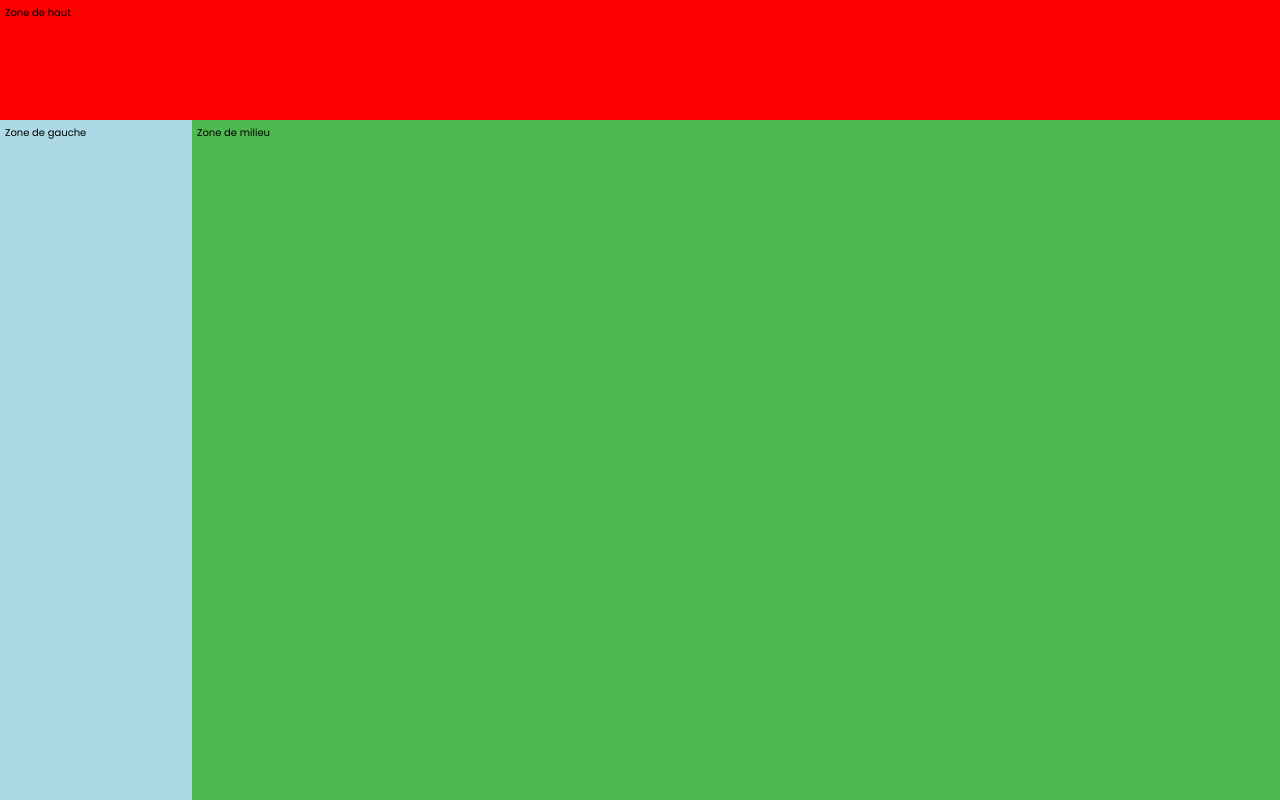
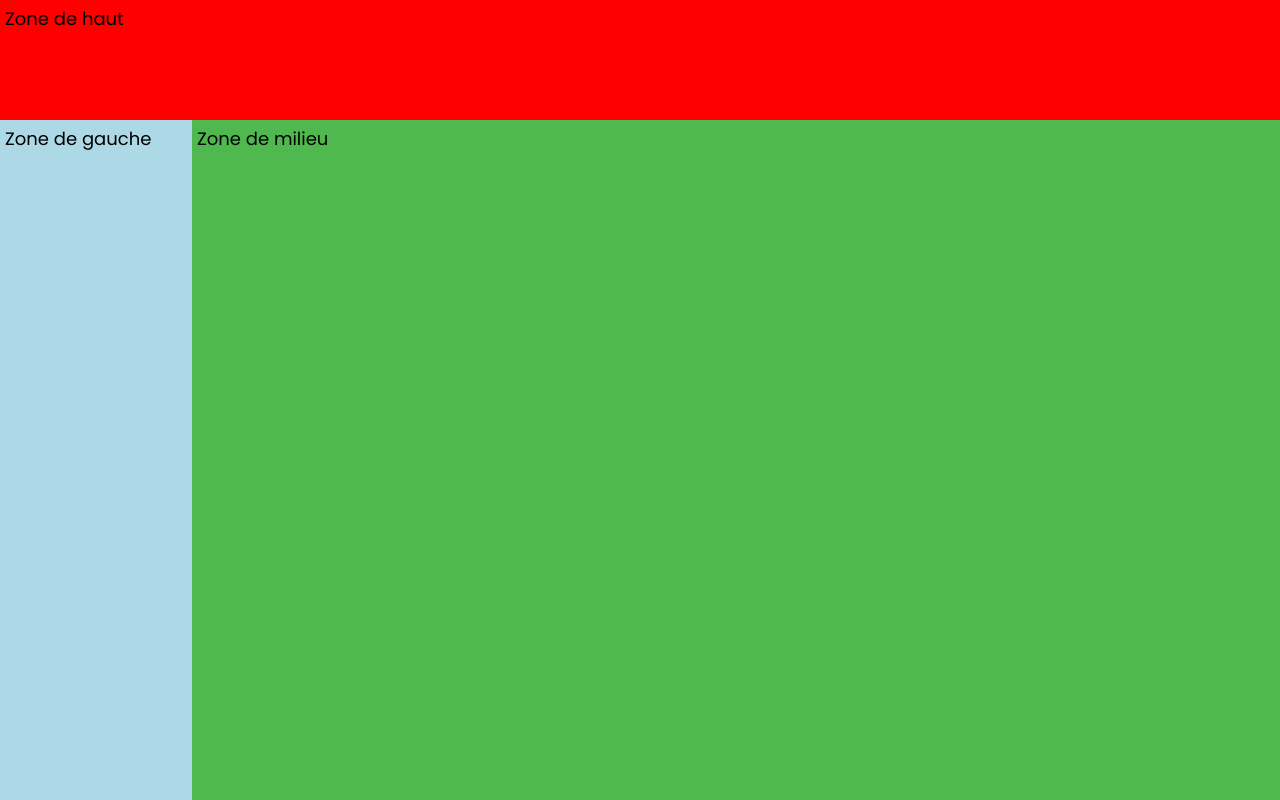
Before and after one commit to woldemarUA/tymchenko-devoir-01-12, a plain HTML site: page app/exercices/ex01/ex-01-1.html in a window 1280 px wide. Drawn offline with Linux system fonts and the light colour scheme; a web font is replaced by a local one.

Commit message:
MAJ css grid system tous ex01

```diff
--- a/app/exercices/ex01/css/ex-01-1.css
+++ b/app/exercices/ex01/css/ex-01-1.css
@@ -4,14 +4,19 @@
     box-sizing: border-box;
 }
 
-body{
-    height: 100vh;
-}
 
 html {
     min-height: 100vh;
     font-size: 62.5%;
     font-family: Poppins;
+}
+
+body{
+    height: 100vh;
+    font-size: 1.8rem;
+    display: grid;
+    grid-template-columns: 15% 85%;
+    grid-template-rows: 15% 85%;
 }
 
 .haut, .gauche, .milieu {
@@ -21,17 +26,13 @@ html {
 
 .haut {
     background: red;
-    height: 15vh;
-}
 
-.content {
-    display: grid;
-    grid-template-columns: 15% 85%;
-    min-height:85vh;
+    grid-column: 1/3;
 }
 
 .gauche {
     background: lightblue;
+    grid-column: 1/2;
 }
 
 .milieu {
--- a/app/exercices/ex01/css/ex-01-2.css
+++ b/app/exercices/ex01/css/ex-01-2.css
@@ -11,6 +11,10 @@ html {
 
 body{
     font-size: 1.4erm;
+    display: grid;
+    grid-template-columns: 15% 75% 15%;
+    grid-template-rows: 15% 85%;
+    min-height: 100vh;
 }
 
 
@@ -20,26 +24,17 @@ body{
 
 .haut {
     background: red;
-    min-height: 15vh;
-}
-
-.content {
-    display: grid;
-    min-height:85vh;
-    grid-template-columns: 15% 75% 15%;
+    grid-column: 1/4;
 }
 
 .gauche {
     background: lightblue;
-
 }
 
 .milieu {
     background: rgb(79, 185, 79);
-
 }
 
 .droite{
     background: rgb(103, 34, 34);
-
 }
--- a/app/exercices/ex01/css/ex-01-3.css
+++ b/app/exercices/ex01/css/ex-01-3.css
@@ -13,6 +13,9 @@ html {
 
 body{
     font-size: 1.4erm;
+    display: grid;
+    grid-template-columns: 1fr 1fr;
+    grid-template-rows: 85vh 15vh;
 }
 
 
@@ -20,25 +23,21 @@ body{
     padding: 0.5rem;
 }
 
-.bas {
-    background: rgb(230, 153, 9);
-    height: 15vh;
-}
-
-.content {
-    display: grid;
-    grid-template-columns: 50% 50%;
-    height:85vh;
-}
-
 .gauche {
     background: rgb(10, 141, 130);
-
+    grid-column: 1/2;
 }
 
 
 
 .droite{
     background: rgb(108, 22, 114);
+    grid-column: 2/3;
+
 
 }
+
+.bas {
+    background: rgb(230, 153, 9);
+   grid-column: -3/-1;
+}
--- a/app/exercices/ex01/css/ex-01-4.css
+++ b/app/exercices/ex01/css/ex-01-4.css
@@ -14,10 +14,12 @@ html {
 body{
     height: 100vh;
     font-size: 1.4erm;
+    display: grid;
+    grid-template-rows: 15vh 10vh 1fr 15vh;
 }
 
 .haut, .bas{
-    min-height: 11.5vh;
+
     background: rgb(10, 141, 130);
 }
 
@@ -29,11 +31,11 @@ body{
 
 .menu{
     background: rgb(108, 22, 114);
-    min-height: 5vh;
+
 }
 
 .milieu {
     background: rgb(230, 153, 9);
-    min-height: 68vh;
-    margin: 1.5rem;
+    margin: 2rem;
+
 }
--- a/app/exercices/ex01/css/ex-01-5.css
+++ b/app/exercices/ex01/css/ex-01-5.css
@@ -16,8 +16,8 @@ body{
     background: rgb(222, 175, 175);
     font-family: Poppins;
     font-size: 1.4rem;
-    display: flex;
-    flex-direction: column;
+    display: grid;
+    grid-template-rows: 10vh 5vh 1fr 10vh;
 }
 
 
@@ -27,21 +27,13 @@ body{
     justify-content: center;
 }
 
-.haut, .bas {
-    min-height: 10.5vh;
-
-}
 
 .haut {
     background:  rgb(108, 22, 114);
-
-
-
 }
 
 .menu{
     background: rgb(60, 11, 222);
-    min-height: 5vh;
     padding: 0.3rem;
     font-size: 1.4rem;
 
@@ -50,14 +42,12 @@ body{
 .bas {
     background: rgb(120, 121, 121);
 
-
 }
 
 .milieu {
     background: whitesmoke;
     display: grid;
     grid-template-columns: 1fr 1fr;
-    min-height: 70vh;
     margin: 1.5rem;
     padding-bottom: 0.4rem;
     padding-right: 0.4rem;
@@ -69,7 +59,6 @@ body{
     grid-template-columns: 1fr 1fr;
     grid-gap: 0.4rem;
     padding: 0.4rem 0 0 0.4rem ;
-
 
 }
 
--- a/app/exercices/ex01/ex-01-1.html
+++ b/app/exercices/ex01/ex-01-1.html
@@ -11,10 +11,7 @@
 </head>
 <body>
     <div class="haut">Zone de haut</div>
-    <div class="content">
-        <div class="gauche">Zone de gauche</div>
-        <div class="milieu">Zone de milieu</div>
-    </div>
-
+    <div class="gauche">Zone de gauche</div>
+    <div class="milieu">Zone de milieu</div>
 </body>
 </html>
```
Also changed, not shown: app/exercices/ex01/ex-01-2.html (+3 -6 lines), app/exercices/ex01/ex-01-3.html (+3 -2 lines).
